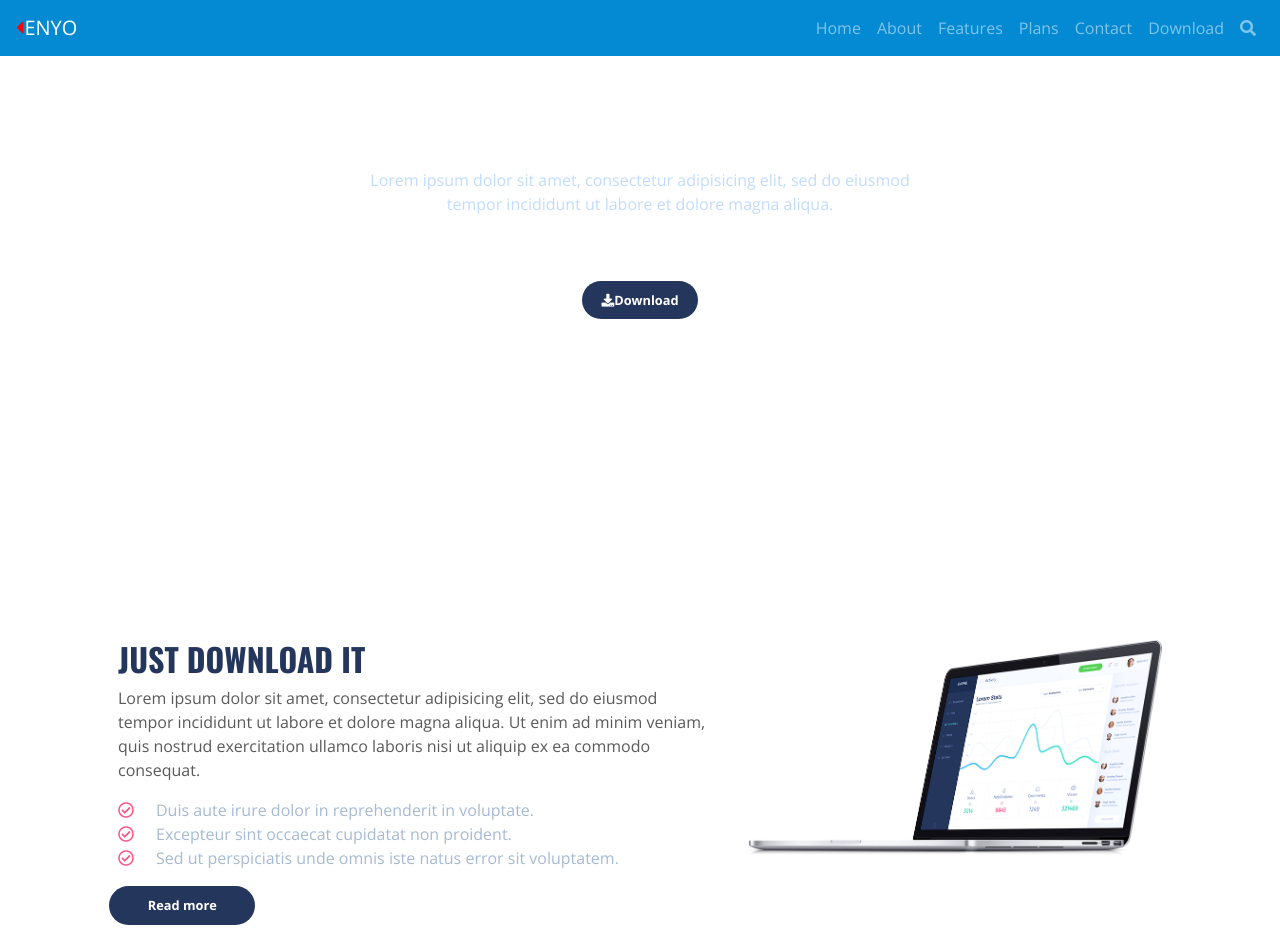
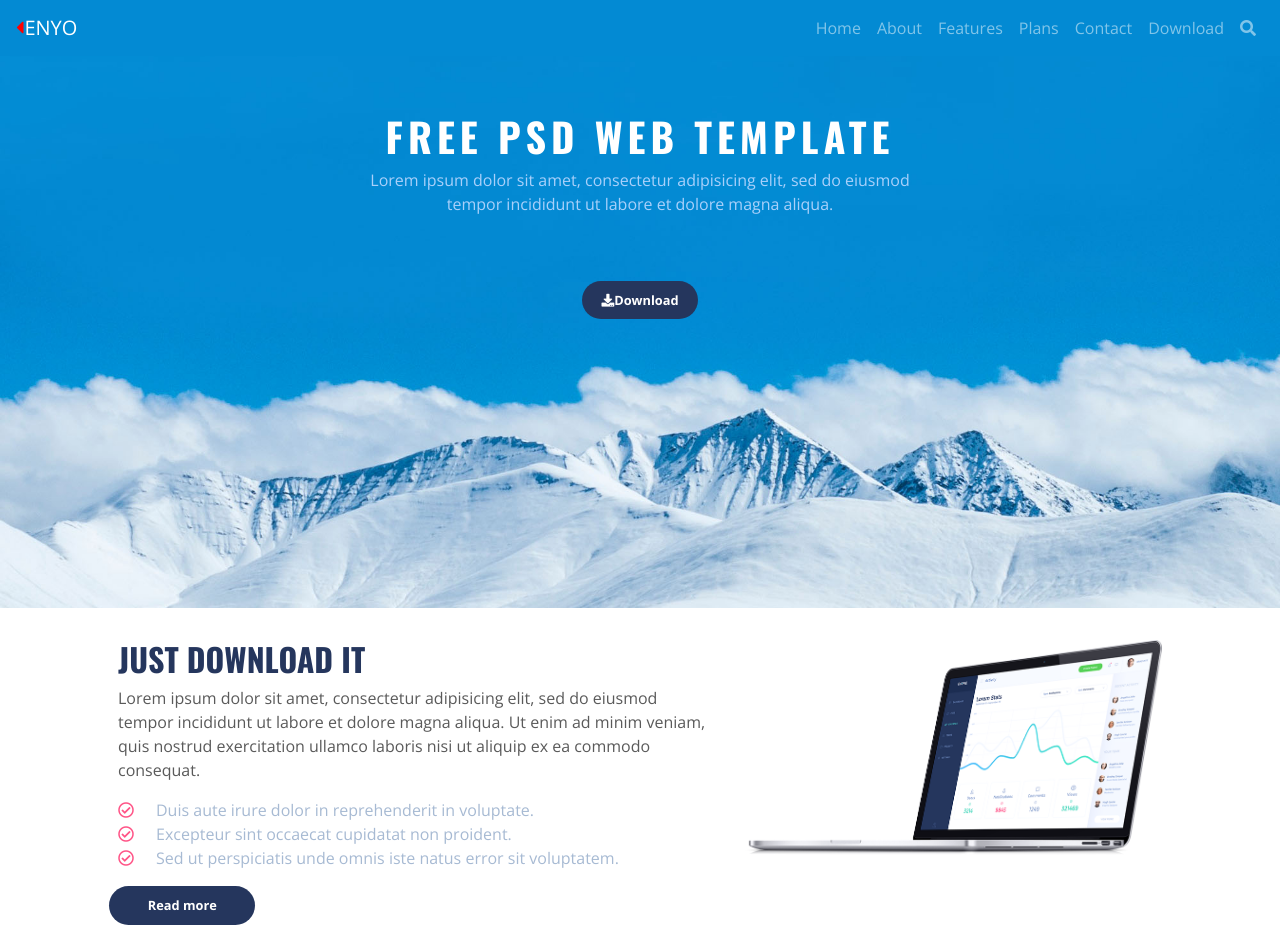
Before and after one commit to kareemadel7/Enyo-psd-website, a plain HTML site: page index.html in a window 1280 px wide. Shown: the top 928 px of the page. Drawn offline with nearby package versions, Linux system fonts and the light colour scheme; files whose address does not match are found by name.

Commit message:
finished

```diff
--- a/general/style.css
+++ b/general/style.css
@@ -32,6 +32,7 @@ input.collapse{
 .banner-img{
     width:100%;
     height: 35em;
+    background-image:url("C:/Users/dell-c/Desktop/Enyo-psd-website/img/sky.jpg");
     background-position: center;
     background-size: cover;
     background-repeat: no-repeat;
@@ -239,5 +240,5 @@ div.download button i{
     background-position: center;
     background-size: cover;
     background-repeat: no-repeat;
-    background-image:url("img/mountain.jpg");
+    background-image:url("C:/Users/dell-c/Desktop/Enyo-psd-website/img/mountain.jpg");
 }
--- a/index.html
+++ b/index.html
@@ -38,7 +38,7 @@
             </div>
         </nav>
                             <!--......first div.....-->
-<div id="home" class="banner-img" style="background-image:url("C:/Users/dell-c/Desktop/Enyo-psd-website/img/sky.jpg");">
+<div id="home" class="banner-img">
         <h1 class="uppercase">free psd web template</h1>
         <p>Lorem ipsum dolor sit amet, consectetur adipisicing elit, sed do eiusmod tempor incididunt ut labore et dolore magna aliqua. </p>
         <button class="enyo-button"><i class="fa fa-download"></i>Download</button>
```
